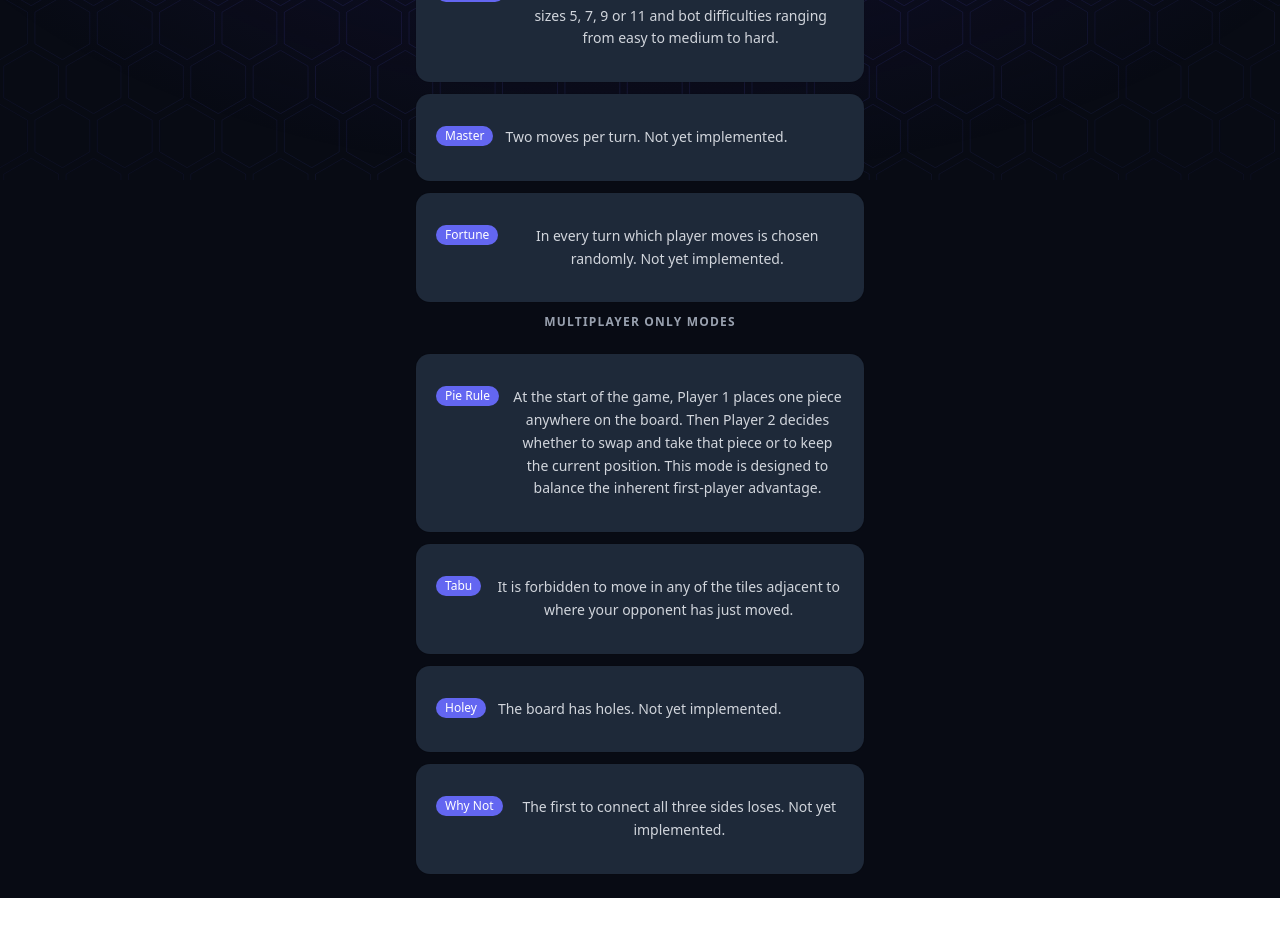
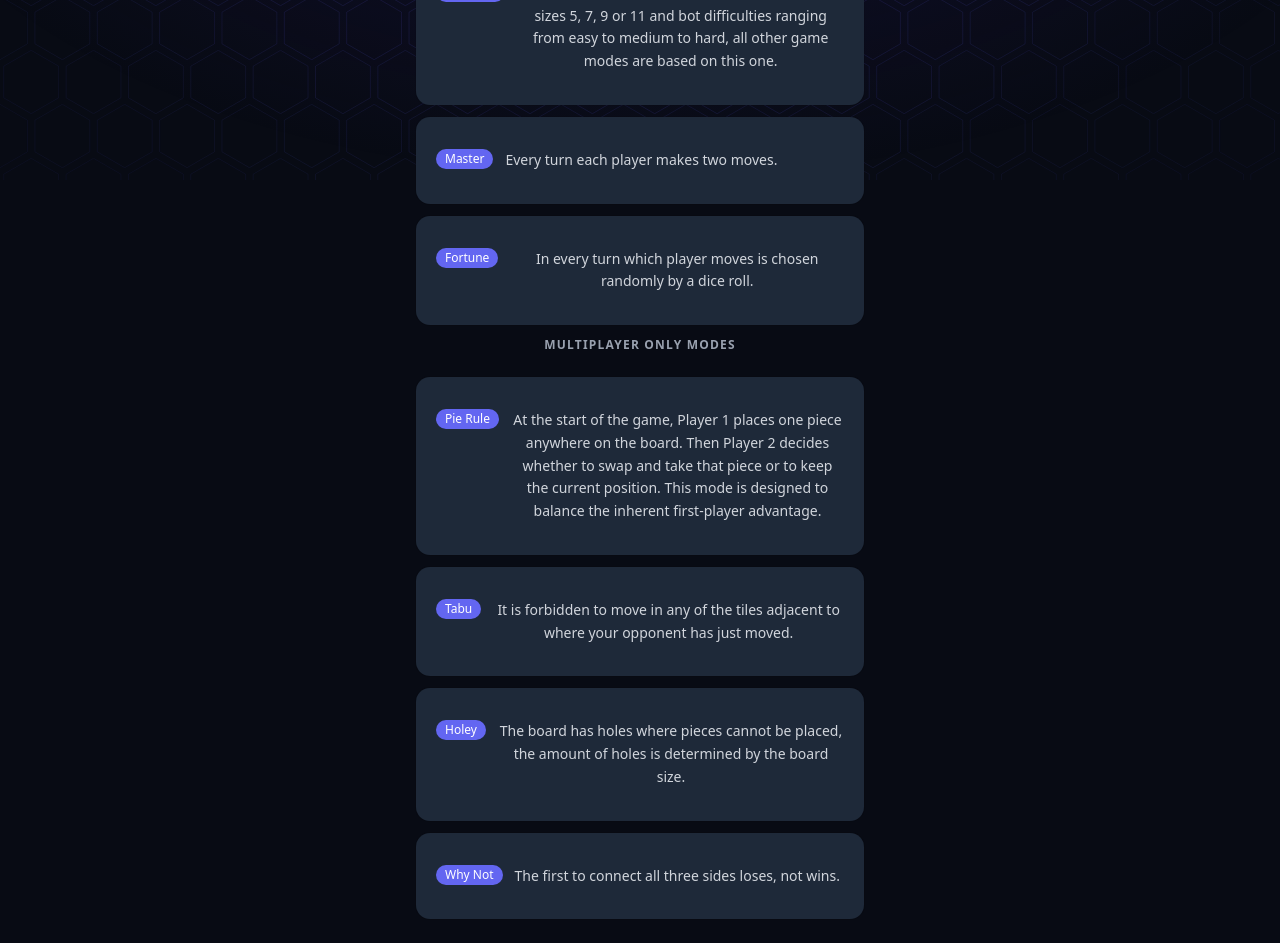
Before and after one commit to Arquisoft/yovi_en3a, a React (Vite) app in the folder webapp/: page /how-to-play in a window 1280 px wide. Shown: the part 620-1563 px from the top of the page. Before the commit the page ends 1518 px from the top, so only its background shows below. Built offline with nearby package versions, Linux system fonts and the light colour scheme; no server answers; sample sign-in values are in the browser's storage.

Commit message:
Correction in the text

```diff
--- a/webapp/src/HowToPlay.tsx
+++ b/webapp/src/HowToPlay.tsx
@@ -71,7 +71,7 @@ const HowToPlay: React.FC = () => {
               <Badge style={{ backgroundColor: "#6366f1", color: "#fff" }}>Standard</Badge>
               <p className="text-gray-300 text-sm leading-relaxed">
                 Classic rules, no time limit. Choose from board sizes 5, 7, 9 or 11
-                and bot difficulties ranging from easy to medium to hard.
+                and bot difficulties ranging from easy to medium to hard, all other game modes are based on this one.
               </p>
             </CardContent>
           </Card>
@@ -80,7 +80,7 @@ const HowToPlay: React.FC = () => {
             <CardContent className="px-5 py-4 flex items-start gap-3">
               <Badge style={{ backgroundColor: "#6366f1", color: "#fff" }}>Master</Badge>
               <p className="text-gray-300 text-sm leading-relaxed">
-                Two moves per turn. Not yet implemented.
+                Every turn each player makes two moves.
               </p>
             </CardContent>
           </Card>
@@ -89,7 +89,7 @@ const HowToPlay: React.FC = () => {
             <CardContent className="px-5 py-4 flex items-start gap-3">
               <Badge style={{ backgroundColor: "#6366f1", color: "#fff" }}>Fortune</Badge>
               <p className="text-gray-300 text-sm leading-relaxed">
-                In every turn which player moves is chosen randomly. Not yet implemented.
+                In every turn which player moves is chosen randomly by a dice roll.
               </p>
             </CardContent>
           </Card>
@@ -122,7 +122,7 @@ const HowToPlay: React.FC = () => {
             <CardContent className="px-5 py-4 flex items-start gap-3">
               <Badge style={{ backgroundColor: "#6366f1", color: "#fff" }}>Holey</Badge>
               <p className="text-gray-300 text-sm leading-relaxed">
-                The board has holes. Not yet implemented.
+                The board has holes where pieces cannot be placed, the amount of holes is determined by the board size.
               </p>
             </CardContent>
           </Card>
@@ -131,7 +131,7 @@ const HowToPlay: React.FC = () => {
             <CardContent className="px-5 py-4 flex items-start gap-3">
               <Badge style={{ backgroundColor: "#6366f1", color: "#fff" }}>Why Not</Badge>
               <p className="text-gray-300 text-sm leading-relaxed">
-                The first to connect all three sides loses. Not yet implemented.
+                The first to connect all three sides loses, not wins.
               </p>
             </CardContent>
           </Card>
```
